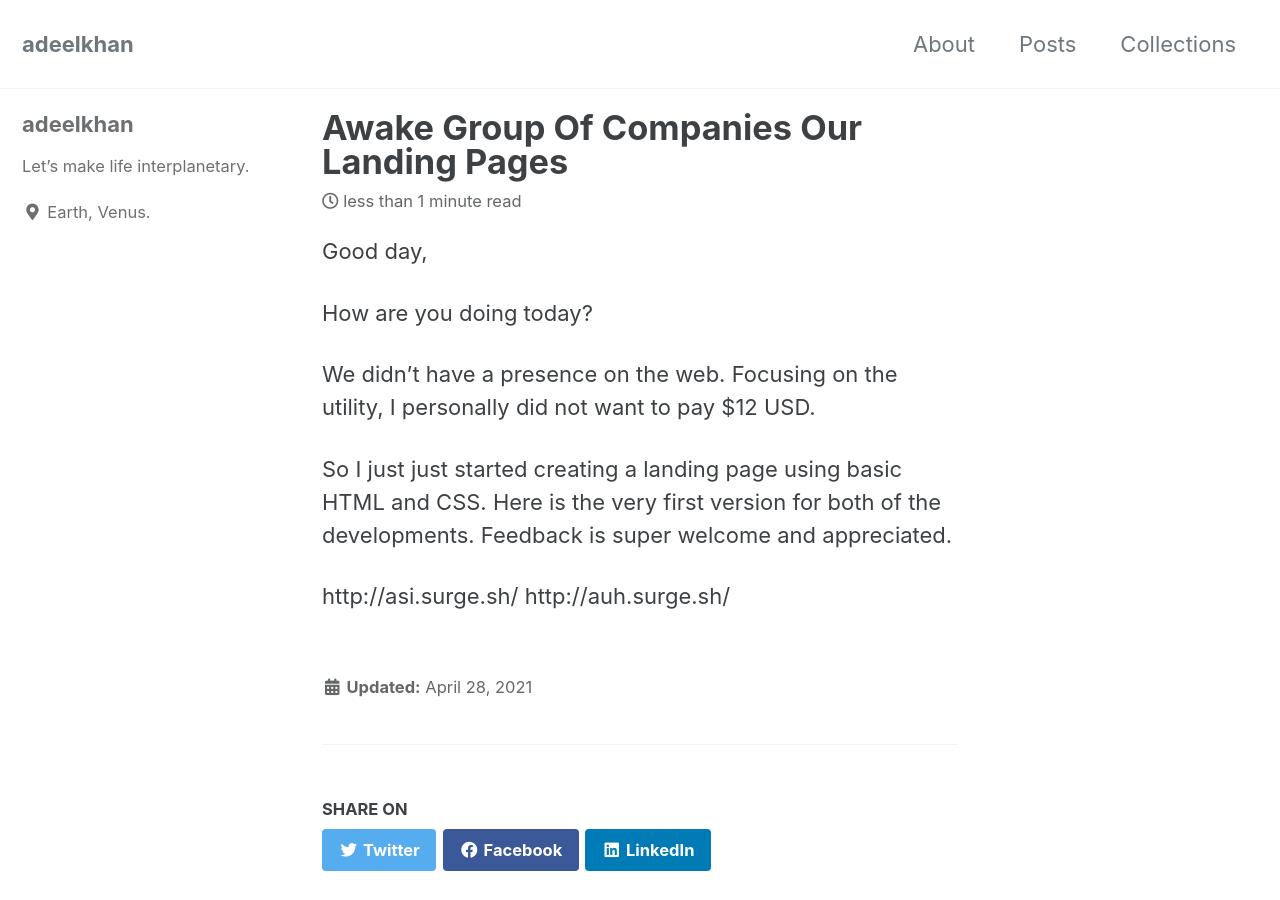
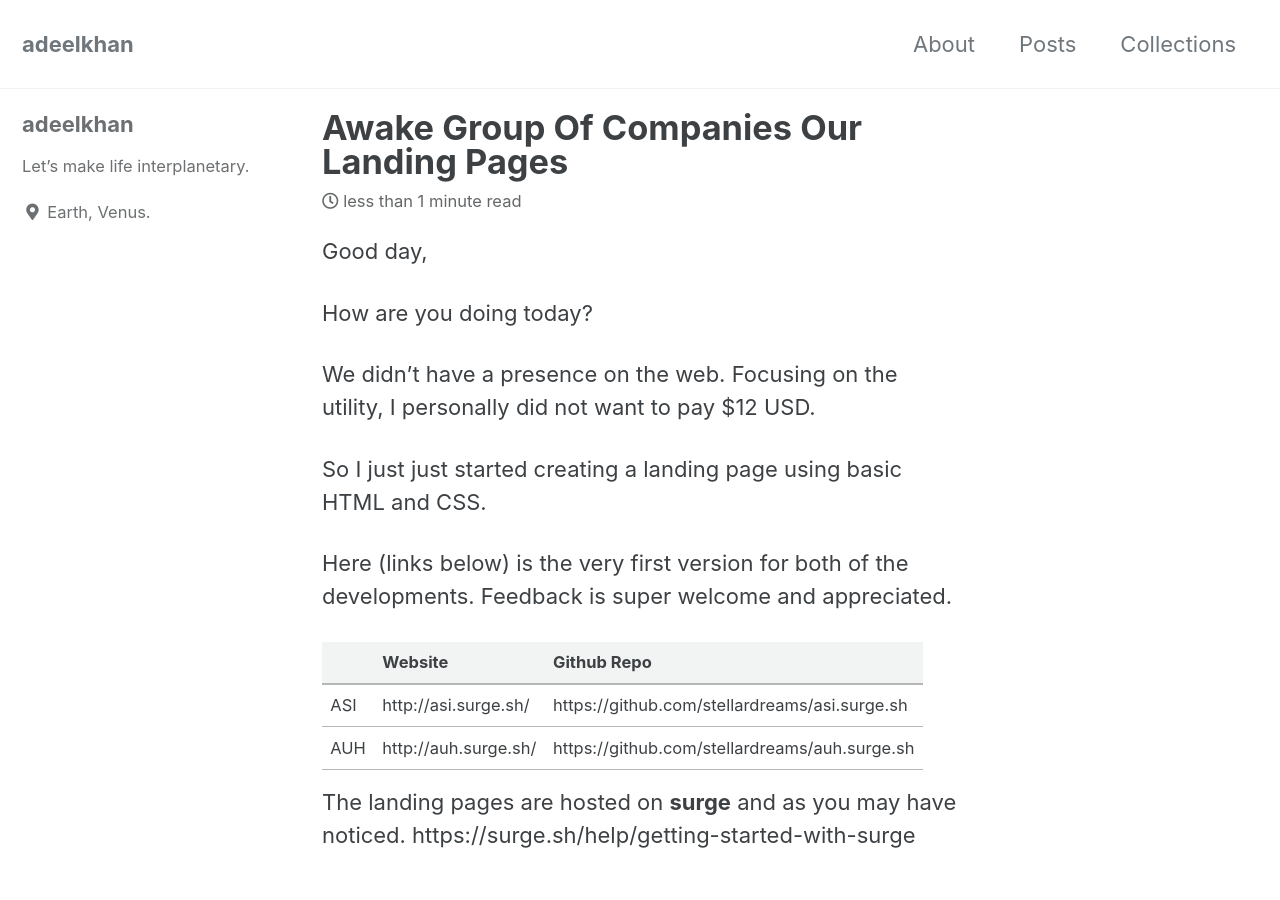
Before and after one commit to stellardreams/stellardreams.github.io, a Jekyll site: the page built from _posts/2021-04-28-Awake-Group-of-Companies-Our-Landing-Pages.md, in a window 1280 px wide and 900 px high. Built offline with Jekyll 4.4.1, drawn with Linux system fonts in a browser that asks for light colours; cached includes are drawn as plain includes.

Commit message:
Update 2021-04-28-Awake-Group-of-Companies-Our-Landing-Pages.md
Adding links.

```diff
--- a/_posts/2021-04-28-Awake-Group-of-Companies-Our-Landing-Pages.md
+++ b/_posts/2021-04-28-Awake-Group-of-Companies-Our-Landing-Pages.md
@@ -4,7 +4,15 @@
 
 We didn't have a presence on the web. Focusing on the utility, I personally did not want to pay $12 USD.
 
-So I just just started creating a landing page using basic HTML and CSS. Here is the very first version for both of the developments. Feedback is super welcome and appreciated.
+So I just just started creating a landing page using basic HTML and CSS.
 
-http://asi.surge.sh/
-http://auh.surge.sh/
+Here (links below) is the very first version for both of the developments. Feedback is super welcome and appreciated.
+
+
+|               | Website              | Github Repo   |
+| ------------- | -------------        | ------------- |
+| ASI           | http://asi.surge.sh/ | https://github.com/stellardreams/asi.surge.sh  |
+| AUH           | http://auh.surge.sh/ | https://github.com/stellardreams/auh.surge.sh  |
+
+
+The landing pages are hosted on **surge** and as you may have noticed. https://surge.sh/help/getting-started-with-surge
```
